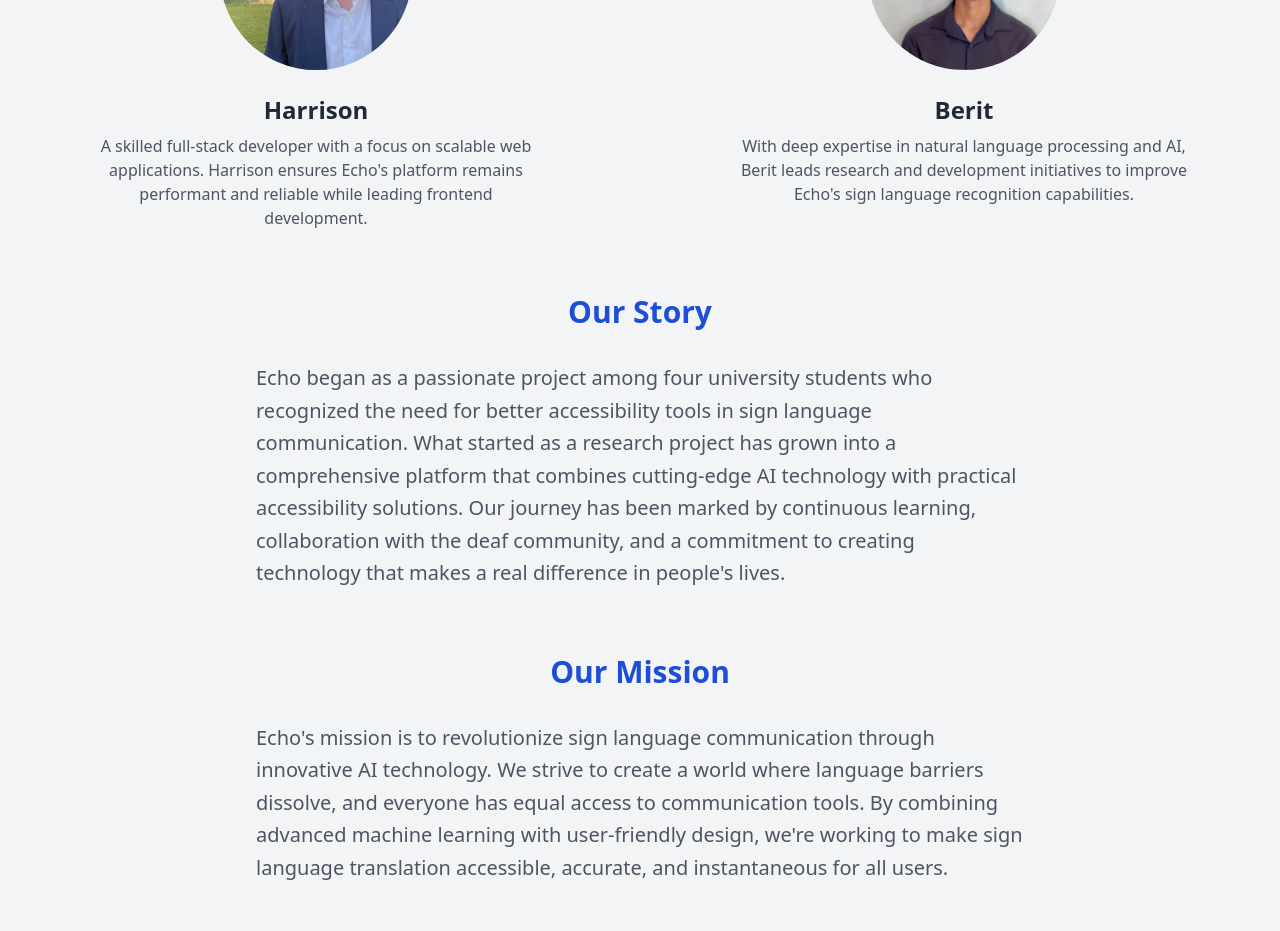
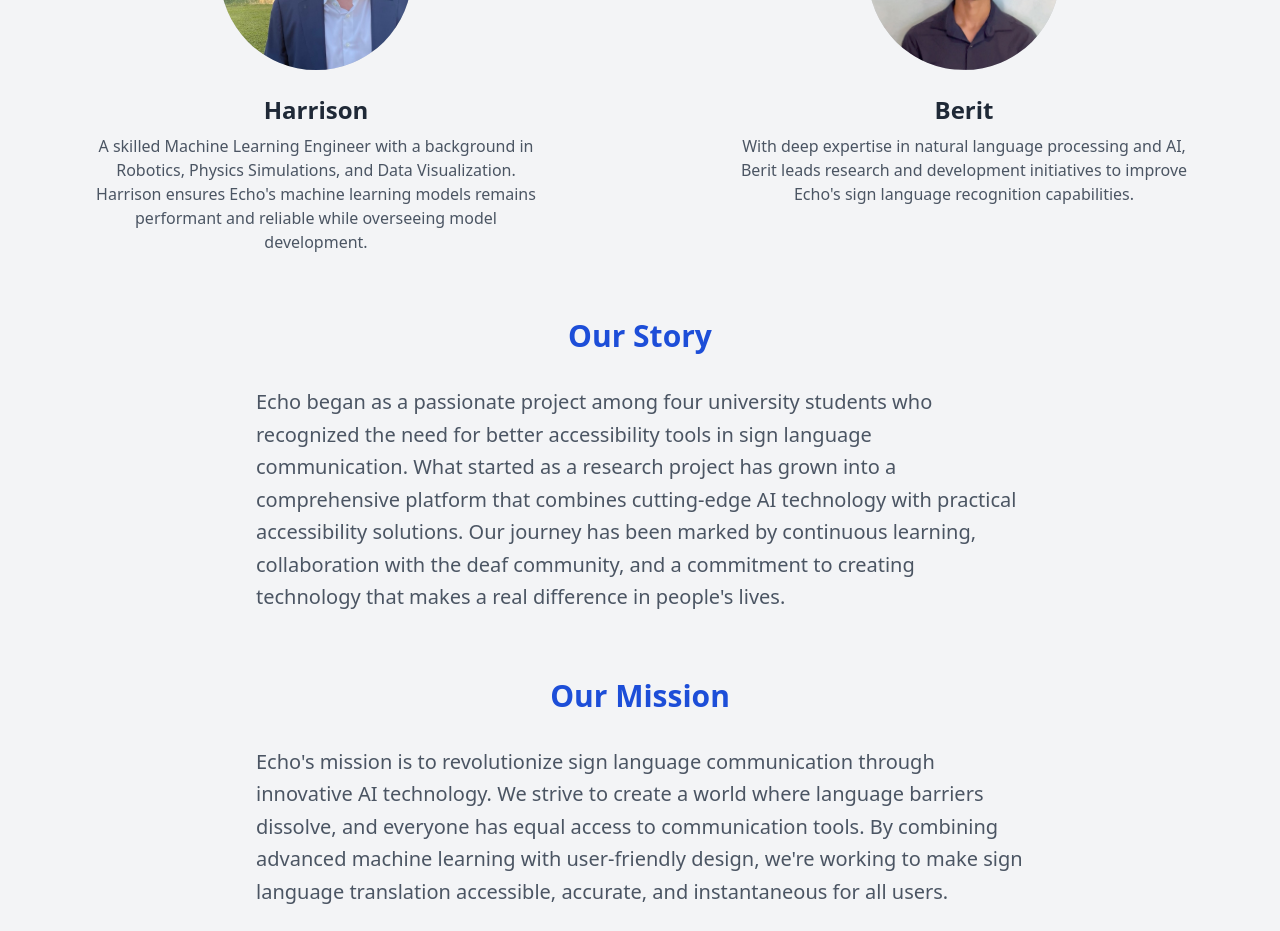
Before and after one commit to hpearl725/ASL2Speech, a Next.js app in the folder frontend/: page /about in a window 1280 px wide. Shown: the part 960-1891 px from the top of the page. Built offline with nearby package versions, Linux system fonts and the light colour scheme.

Commit message:
updated harrisons Bio

```diff
--- a/frontend/app/about/page.js
+++ b/frontend/app/about/page.js
@@ -51,8 +51,8 @@ export default function AboutPage() {
               </div>
               <h3 className="text-2xl font-semibold mb-2">Harrison</h3>
               <p className="text-[#4B5563] text-center max-w-md">
-                A skilled full-stack developer with a focus on scalable web applications. Harrison
-                ensures Echo's platform remains performant and reliable while leading frontend development.
+                A skilled Machine Learning Engineer with a background in Robotics, Physics Simulations, and Data Visualization. Harrison
+                ensures Echo's machine learning models remains performant and reliable while overseeing model development.
               </p>
             </div>
             {/* Founder 4 */}
```
